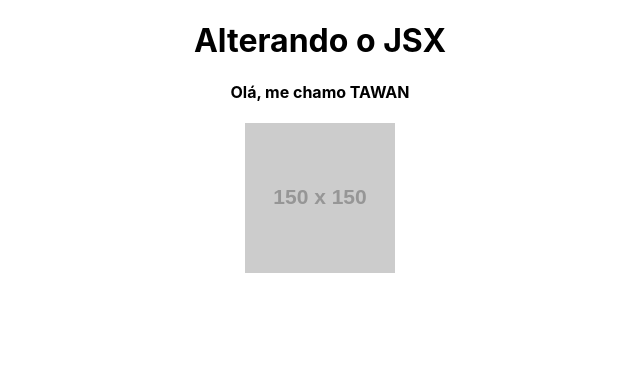
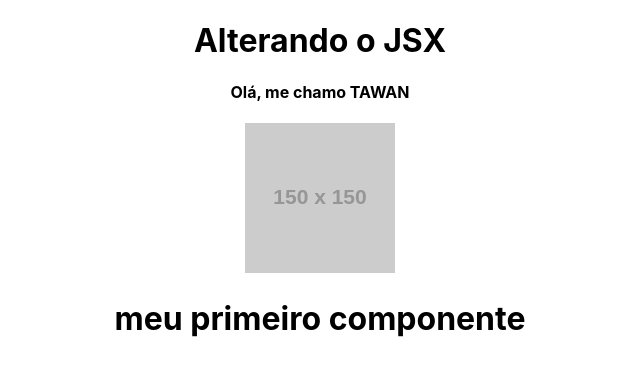
Before and after one commit to TawanDeodato/Estudos-react, a React (Create React App) app in the folder teste/: page / in a window 1280 px wide. Shown: the top 376 px of the page, without its empty margins (320-960 px from the left). Built offline with nearby package versions, Linux system fonts and the light colour scheme.

Commit message:
Estudos sobre components em react

```diff
--- a/teste/src/App.js
+++ b/teste/src/App.js
@@ -1,4 +1,5 @@
 import './App.css';
+import HelloWorld from './components/HelloWorld'
 
 function App() {
 
@@ -11,6 +12,8 @@ function App() {
       <h1>Alterando o {name}</h1>
       <h4>Olá, me chamo {newName}</h4>
       <img src={img} alt="Imagem 150x150" />
+
+      <HelloWorld />
     </div>
   );
 }
--- /dev/null
+++ b/teste/src/components/HelloWorld.js
@@ -0,0 +1,9 @@
+function HelloWorld() {
+    return(
+        <div>
+            <h1>meu primeiro componente</h1>
+        </div>
+    )
+};
+
+export default HelloWorld;
```
